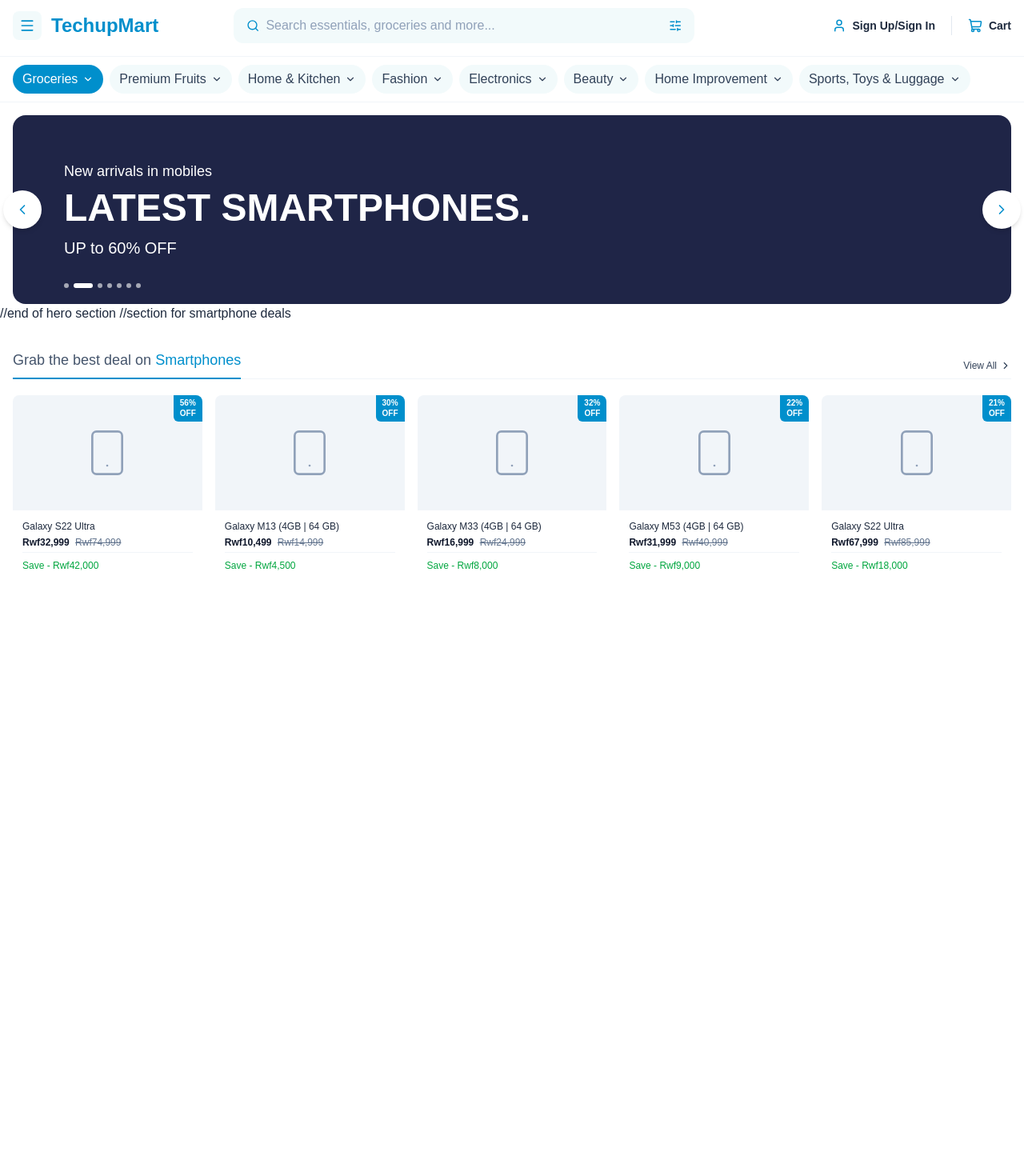
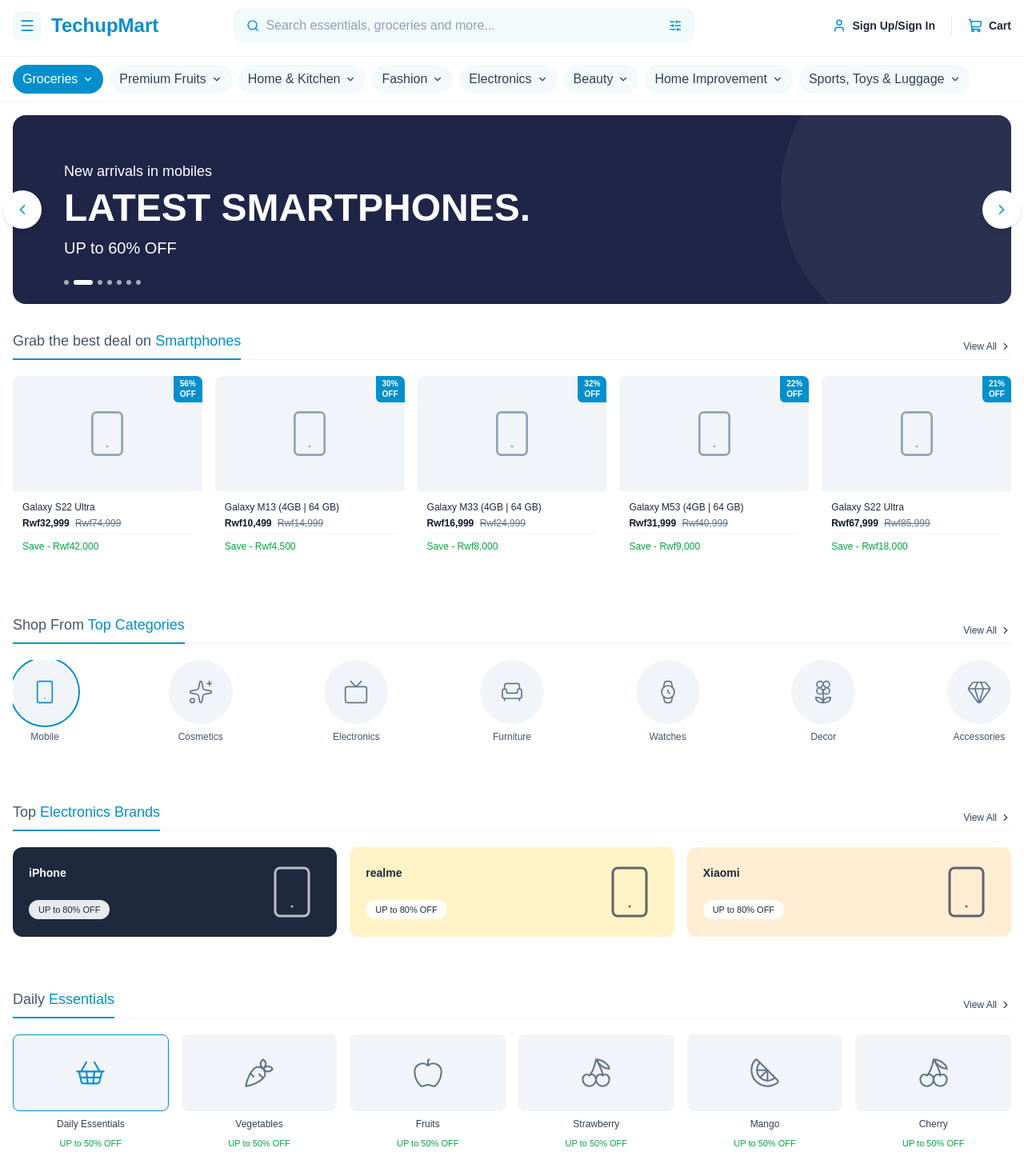
Before and after one commit to mizero-adrien/Klab_Techupskills_Frontend_Mastery, a React (Vite) app: page / in a window 1280 px wide. Shown: the part 70-1540 px from the top of the page at 80% size. Before the commit the page ends 829 px from the top, so only its background shows below. Built offline with nearby package versions, Linux system fonts and the light colour scheme.

Commit message:
Add top brands and daily essentials sections

```diff
--- /dev/null
+++ b/src/components/Home/DailyEssentials.tsx
@@ -0,0 +1,38 @@
+import { useState } from "react";
+import SectionHeading from "./SectionHeading";
+import { dailyEssentials } from "../../data/Home";
+
+function DailyEssentials() {
+  const [active, setActive] = useState(0);
+
+  return (
+    <section className="mx-auto max-w-7xl px-4 py-8">
+      <SectionHeading title="Daily" highlight="Essentials" />
+
+      <div className="grid grid-cols-3 gap-4 sm:grid-cols-6">
+        {dailyEssentials.map(({ label, icon: Icon, offer }, i) => (
+          <button
+            key={label}
+            type="button"
+            onClick={() => setActive(i)}
+            className="flex flex-col items-center gap-2 text-center"
+          >
+            <span
+              className={`flex h-24 w-full items-center justify-center rounded-lg border bg-slate-100 ${
+                i === active
+                  ? "border-brand text-brand"
+                  : "border-transparent text-slate-500"
+              }`}
+            >
+              <Icon size={40} strokeWidth={1.25} />
+            </span>
+            <span className="text-xs font-medium text-slate-700">{label}</span>
+            <span className="text-[11px] font-medium text-green-600">{offer}</span>
+          </button>
+        ))}
+      </div>
+    </section>
+  );
+}
+
+export default DailyEssentials;
--- /dev/null
+++ b/src/components/Home/HeroBanner.tsx
@@ -0,0 +1,73 @@
+import { useEffect, useState } from "react";
+import { ChevronLeft, ChevronRight } from "lucide-react";
+
+const slides = [
+  { id: 1, eyebrow: "Best Deal Online on smart watches", title: "SMART WEARABLE.", subtitle: "UP to 80% OFF" },
+  { id: 2, eyebrow: "New arrivals in mobiles", title: "LATEST SMARTPHONES.", subtitle: "UP to 60% OFF" },
+  { id: 3, eyebrow: "Fresh every morning", title: "DAILY ESSENTIALS.", subtitle: "UP to 50% OFF" },
+  { id: 4, eyebrow: "Make your home yours", title: "HOME & DECOR.", subtitle: "UP to 40% OFF" },
+  { id: 5, eyebrow: "Sound that moves you", title: "AUDIO SALE.", subtitle: "UP to 70% OFF" },
+  { id: 6, eyebrow: "Style for every season", title: "FASHION FINDS.", subtitle: "UP to 55% OFF" },
+  { id: 7, eyebrow: "Work smarter", title: "LAPTOP DEALS.", subtitle: "UP to 35% OFF" },
+];
+
+function HeroBanner() {
+  const [index, setIndex] = useState(0);
+  const slide = slides[index];
+
+  const prev = () => setIndex((i) => (i - 1 + slides.length) % slides.length);
+  const next = () => setIndex((i) => (i + 1) % slides.length);
+
+  useEffect(() => {
+    const timer = setTimeout(next, 5000);
+    return () => clearTimeout(timer);
+  }, [index]);
+
+  return (
+    <section className="relative mx-auto mt-4 max-w-7xl px-4">
+      <div className="relative flex min-h-\[280px] items-center overflow-hidden rounded-2xl bg-[#1f2547] px-16 py-14 text-white">
+        <div className="absolute -right-24 -top-24 h-96 w-96 rounded-full bg-white/5" />
+
+        <div className="relative">
+          <p className="text-lg">{slide.eyebrow}</p>
+          <h1 className="mt-2 text-3xl font-bold sm:text-5xl">{slide.title}</h1>
+          <p className="mt-3 text-xl">{slide.subtitle}</p>
+        </div>
+
+        <div className="absolute bottom-6 left-16 flex gap-1.5">
+          {slides.map((s, i) => (
+            <button
+              key={s.id}
+              type="button"
+              aria-label={`Go to slide ${i + 1}`}
+              onClick={() => setIndex(i)}
+              className={`h-1.5 rounded-full transition-all ${
+                i === index ? "w-6 bg-white" : "w-1.5 bg-white/60"
+              }`}
+            />
+          ))}
+        </div>
+      </div>
+
+      <button
+        type="button"
+        aria-label="Previous slide"
+        onClick={prev}
+        className="absolute left-1 top-1/2 flex h-12 w-12 -translate-y-1/2 items-center justify-center rounded-full bg-white text-brand shadow-md"
+      >
+        <ChevronLeft size={20} />
+      </button>
+
+      <button
+        type="button"
+        aria-label="Next slide"
+        onClick={next}
+        className="absolute right-1 top-1/2 flex h-12 w-12 -translate-y-1/2 items-center justify-center rounded-full bg-white text-brand shadow-md"
+      >
+        <ChevronRight size={20} />
+      </button>
+    </section>
+  );
+}
+
+export default HeroBanner;
--- /dev/null
+++ b/src/components/Home/TopBrands.tsx
@@ -0,0 +1,32 @@
+import { Link } from "react-router";
+import { Smartphone } from "lucide-react";
+import SectionHeading from "./SectionHeading";
+import { topBrands } from "../../data/Home";
+
+function TopBrands() {
+  return (
+    <section className="mx-auto max-w-7xl px-4 py-8">
+      <SectionHeading title="Top" highlight="Electronics Brands" />
+
+      <div className="grid gap-4 md:grid-cols-3">
+        {topBrands.map((brand) => (
+          <Link
+            key={brand.name}
+            to="/products"
+            className={`flex items-center justify-between rounded-xl p-5 ${brand.bg} ${brand.text}`}
+          >
+            <div>
+              <p className="text-sm font-semibold">{brand.name}</p>
+              <p className="mt-6 rounded-full bg-white/90 px-3 py-1 text-[11px] font-medium text-slate-800">
+                {brand.offer}
+              </p>
+            </div>
+            <Smartphone size={72} strokeWidth={1} className="opacity-70" />
+          </Link>
+        ))}
+      </div>
+    </section>
+  );
+}
+
+export default TopBrands;
--- /dev/null
+++ b/src/components/Home/TopCategories.tsx
@@ -0,0 +1,39 @@
+import { useState } from "react";
+import SectionHeading from "./SectionHeading";
+import { topCategories } from "../../data/Home";
+
+function TopCategories() {
+  const [active, setActive] = useState(0);
+
+  return (
+    <>
+    <section className="mx-auto max-w-7xl px-4 py-8">
+      <SectionHeading title="Shop From" highlight="Top Categories" />
+
+      <div className="flex gap-6 overflow-x-auto pb-2 sm:justify-between">
+        {topCategories.map(({ label, icon: Icon }, i) => (
+          <button
+            key={label}
+            type="button"
+            onClick={() => setActive(i)}
+            className="flex shrink-0 flex-col items-center gap-2"
+          >
+            <span
+              className={`flex h-20 w-20 items-center justify-center rounded-full bg-slate-100 transition ${
+                i === active
+                  ? "text-brand ring-2 ring-brand ring-offset-2"
+                  : "text-slate-500 hover:text-brand"
+              }`}
+            >
+              <Icon size={32} strokeWidth={1.25} />
+            </span>
+            <span className="text-xs text-slate-600">{label}</span>
+          </button>
+        ))}
+      </div>
+    </section>
+    </>
+  );
+}
+
+export default TopCategories;
--- a/src/data/Home.ts
+++ b/src/data/Home.ts
@@ -32,7 +32,13 @@
 ];
 export type IconItem = { label: string; icon: LucideIcon };
 
-export const topCategories: IconItem[] = [
+
+export type CategoryItem = {
+  label: string;
+  icon: LucideIcon;
+};
+
+export const topCategories: CategoryItem[] = [
   { label: "Mobile", icon: Smartphone },
   { label: "Cosmetics", icon: Sparkles },
   { label: "Electronics", icon: Tv },
@@ -48,7 +54,7 @@
   { name: "Xiaomi", offer: "UP to 80% OFF", bg: "bg-orange-100", text: "text-slate-800" },
 ];
 
-export const dailyEssentials: (IconItem & { offer: string })[] = [
+export const dailyEssentials = [
   { label: "Daily Essentials", icon: ShoppingBasket, offer: "UP to 50% OFF" },
   { label: "Vegetables", icon: Carrot, offer: "UP to 50% OFF" },
   { label: "Fruits", icon: Apple, offer: "UP to 50% OFF" },
--- a/src/pages/HomePage.tsx
+++ b/src/pages/HomePage.tsx
@@ -1,80 +1,16 @@
-//home page
-import { useEffect, useState } from "react";
-import { ChevronLeft, ChevronRight } from "lucide-react";
+import HeroBanner from "../components/Home/HeroBanner";
 import SectionHeading from "../components/Home/SectionHeading";
+import ProductCard from "../components/Home/ProductCard";
+import TopCategories from "../components/Home/TopCategories";
 import { smartphoneDeals } from "../data/Home";
-import ProductCard from "../components/Home/ProductCard";
-
-
-
-export const slides = [
-  { id: 1, eyebrow: "Best Deal Online on smart watches", title: "SMART WEARABLE.", subtitle: "UP to 80% OFF" },
-  { id: 2, eyebrow: "New arrivals in mobiles", title: "LATEST SMARTPHONES.", subtitle: "UP to 60% OFF" },
-  { id: 3, eyebrow: "Fresh every morning", title: "DAILY ESSENTIALS.", subtitle: "UP to 50% OFF" },
-  { id: 4, eyebrow: "Make your home yours", title: "HOME & DECOR.", subtitle: "UP to 40% OFF" },
-  { id: 5, eyebrow: "Sound that moves you", title: "AUDIO SALE.", subtitle: "UP to 70% OFF" },
-  { id: 6, eyebrow: "Style for every season", title: "FASHION FINDS.", subtitle: "UP to 55% OFF" },
-  { id: 7, eyebrow: "Work smarter", title: "LAPTOP DEALS.", subtitle: "UP to 35% OFF" },
-];
+import DailyEssentials from "../components/Home/DailyEssentials";
+import TopBrands from "../components/Home/TopBrands";
 
 function HomePage() {
-
-    const [index, setIndex] = useState(0);
-    const slide = slides[index];
-
-    const prev = () => setIndex((i) => (i-1 + slides.length) % slides.length);
-    const next = () => setIndex((i) => (i+1) % slides.length);
-
-    useEffect(() => {
-       const timer = setTimeout(next, 5000);
-       return () => clearTimeout(timer);
-}, [index]);
-
   return (
     <>
-    <section className="relative  mx-auto mt-4 max-w-7xl px-4">
-      <div className="relative flex min-h-\[280px] overflow-hidden items-center rounded-2xl bg-[#1f2547] px-16 py-14 text-white">
-        <div>
-            <p className="text-lg ">{slide.eyebrow}</p>
-            <h1 className="mt-2 text-5xl font-bold">{slide.title}</h1>
-            <p className="mt-3 text-xl">{slide.subtitle}</p>
+      <HeroBanner />
 
-        </div>
-        <div className="absolute bottom-5 left-16 flex gap-1.5">
-  {slides.map((s, i) => (
-    <button
-      key={s.id}
-      type="button"
-      aria-label={`Go to slide ${i + 1}`}
-      onClick={() => setIndex(i)}
-      className={`h-1.5 rounded-full transition-all ${
-        i === index ? "w-6 bg-white" : "w-1.5 bg-white/60"
-      }`}
-    />
-  ))}
-</div>
-      </div>
-
-      <button
-        type="button"
-        aria-label="Previous slide"
-        onClick={prev}
-        className = "absolute left-1 top-1/2 flex h-12 w-12 -translate-y-1/2 items-center justify-center rounded-full bg-white text-brand shadow-md"
-      >
-        <ChevronLeft size={20}/>
-      </button>
-
-      <button
-        type="button"
-        aria-label="Next slide"
-        onClick={next}
-        className="absolute right-1 top-1/2 flex h-12 w-12 -translate-y-1/2 items-center justify-center rounded-full bg-white text-brand shadow-md"
-      >
-        <ChevronRight size={20} />
-      </button>
-    </section>  //end of hero section
-
-//section for smartphone deals
       <section className="mx-auto max-w-7xl px-4 py-8">
         <SectionHeading title="Grab the best deal on" highlight="Smartphones" />
         <div className="grid grid-cols-2 gap-4 md:grid-cols-3 lg:grid-cols-5">
@@ -84,9 +20,10 @@
         </div>
       </section>
 
-
+      <TopCategories />
+      <TopBrands />
+      <DailyEssentials />
     </>
-
   );
 }
 
```
Lines whose indentation alone changed are shown as unchanged.
